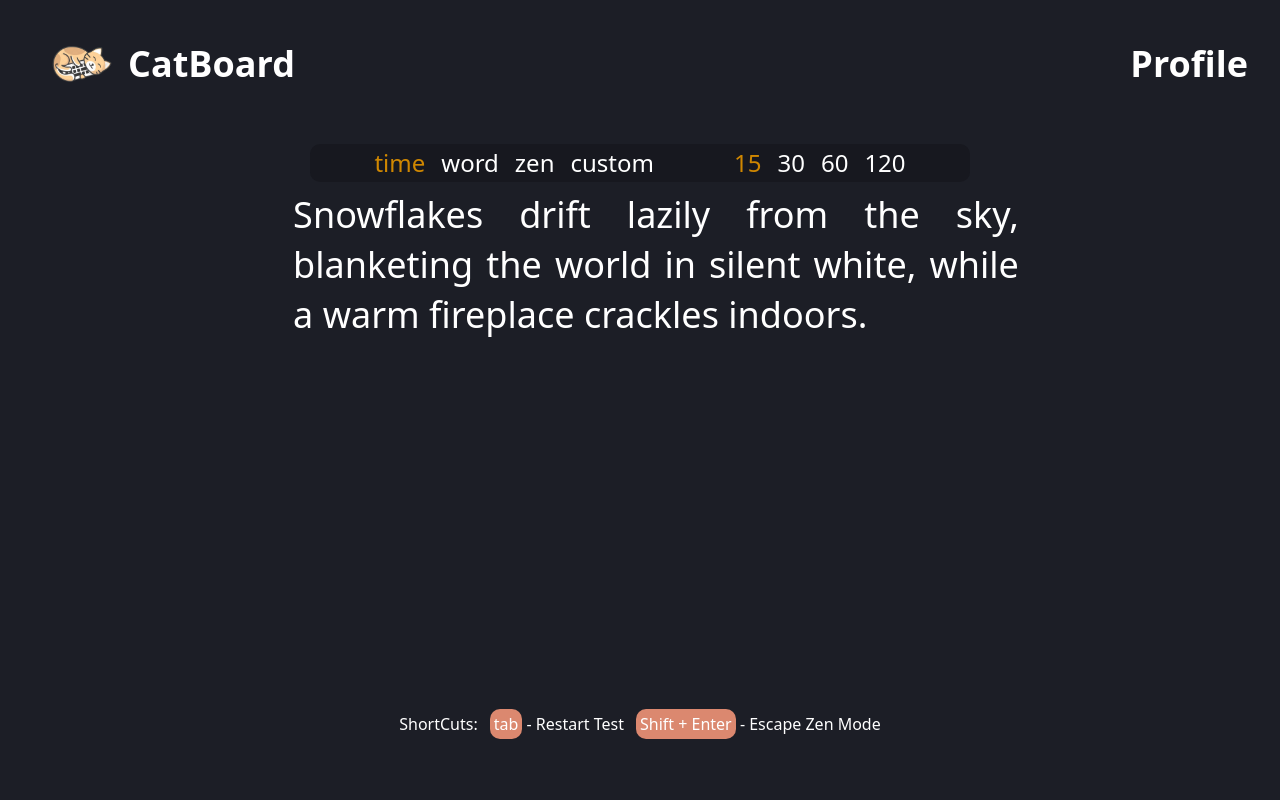
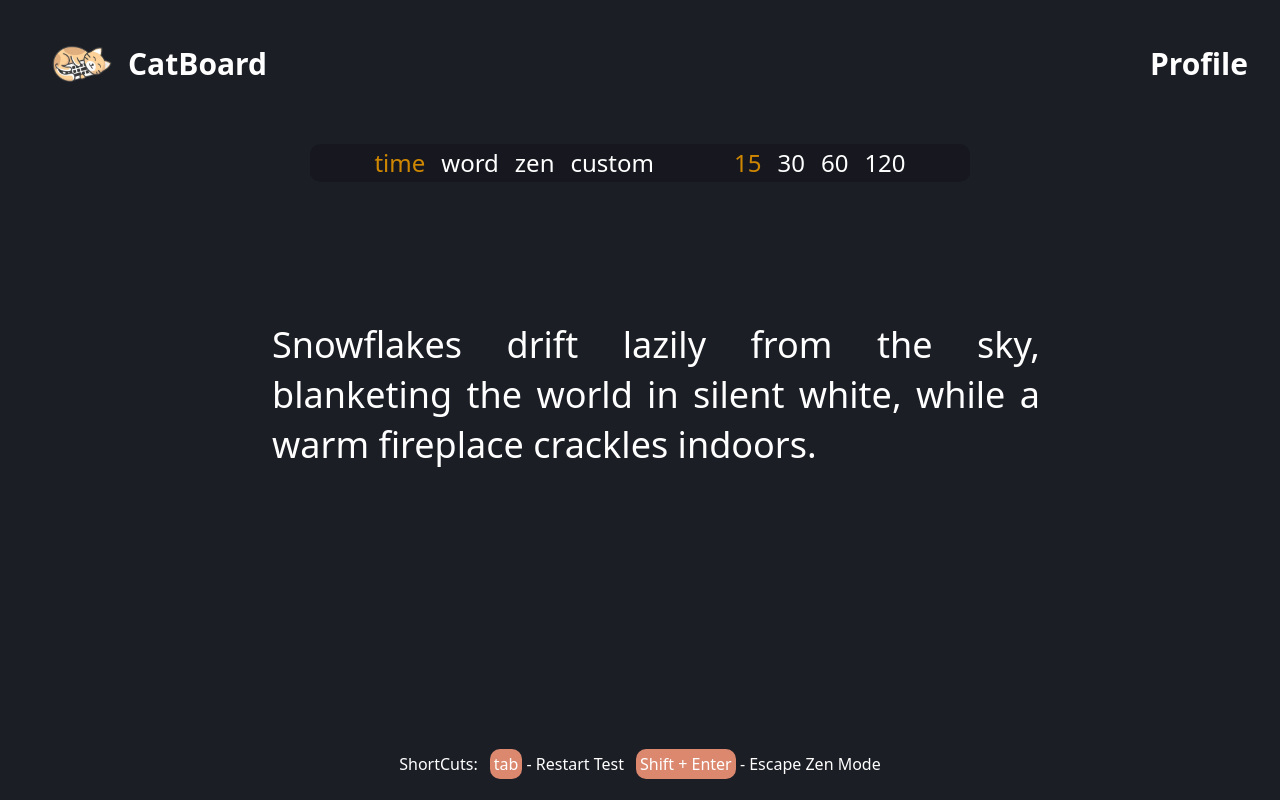
Before and after one commit to AdityaShuk1a/Cat-Board, a React (Vite) app in the folder catBoard/: page / in a window 1280 px wide. Built offline with nearby package versions, Linux system fonts and the light colour scheme.

Commit message:
fixed the scrolling logic again previous one was not responsive

```diff
--- a/catBoard/src/components/Footer.jsx
+++ b/catBoard/src/components/Footer.jsx
@@ -19,7 +19,7 @@ function Footer() {
       <div
         className="w-screen fixed bottom-0 flex flex-col md:flex-row justify-center items-center gap-3"
         style={{
-          marginBottom: "4rem",
+          marginBottom: "1.5rem",
         }}
       >
         <div>ShortCuts:</div>
--- a/catBoard/src/components/KeyboardType.jsx
+++ b/catBoard/src/components/KeyboardType.jsx
@@ -20,26 +20,34 @@ function KeyboardType() {
   const cursor = useRef(null);
   const paragraph = useRef(null);
   const [shift, setShift] = useState(0);
+  const [cursorTop, setCursorTop] = useState(0);
 
   useEffect(() => {
   if (cursor.current) {
-    let top = cursor.current.getBoundingClientRect().y
+    const top = cursor.current.getBoundingClientRect().y;
 
-    if (top > 373 && mode == 'word') {
-      // Your conditional logic here
-      console.log(top);
-      const newShift = shift - 50;
-      setShift(newShift);
-    }else{
-      if(top > 520){
+    if (cursorTop !== top) {
+      setCursorTop(top);
+
+      const newIndex = lineIndex + 1;
+      setLineIndex(newIndex);
+
+      if (newIndex === 3) {
         const newShift = shift - 50;
         setShift(newShift);
+
+        // Reset the lineIndex after shifting
+        setLineIndex(newIndex - 2);
       }
+
+      console.log("Line index =", newIndex);
+      console.log("Cursor top =", top);
     }
-    console.log(paragraph.current.style)
-    console.log(top);
+
+    console.log("Stored cursorTop =", cursorTop);
   }
 }, [userInput]);
+
 
 
   const changeTime = (newTime) => {
@@ -248,7 +256,7 @@ function KeyboardType() {
               padding: "0 2.2rem",
             }}
           >
-            <div className={` typeContent w-[100%]  ${mode == "word" ? "h-[160px]" :"h-[260px]" } overflow-hidden md:w-[80%] text-3xl md:text-4xl`}>
+            <div className={` typeContent absolute top-[50%] w-[100%]  ${mode == "word" ? "h-[160px]" :"h-[260px]" } overflow-hidden md:w-[80%] text-3xl md:text-4xl`}>
               {isTyping && mode == "time" ? (
                 <Timer Time={time} timesUp={timesUp} />
               ) : (
--- a/catBoard/src/components/Navbar.jsx
+++ b/catBoard/src/components/Navbar.jsx
@@ -5,7 +5,7 @@ const Navbar = () => {
   return (
     <>
       <nav
-        className="flex w-screen justify-between items-center text-white font-semibold text-2xl md:text-4xl"
+        className="flex w-screen justify-between items-center text-white font-semibold text-2xl md:text-3xl"
         style={{
           padding: "2rem 2rem",
         }}
```
